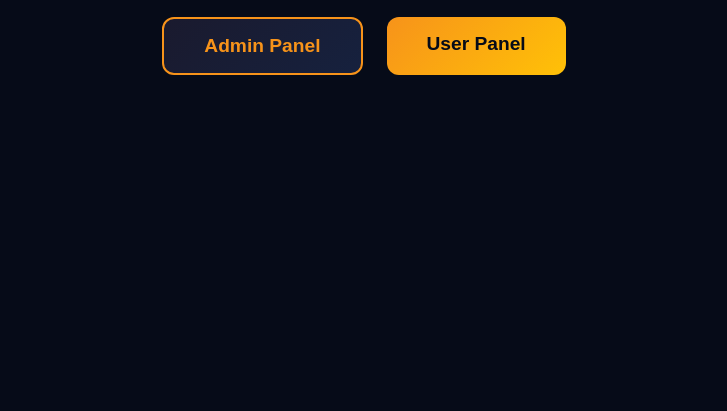
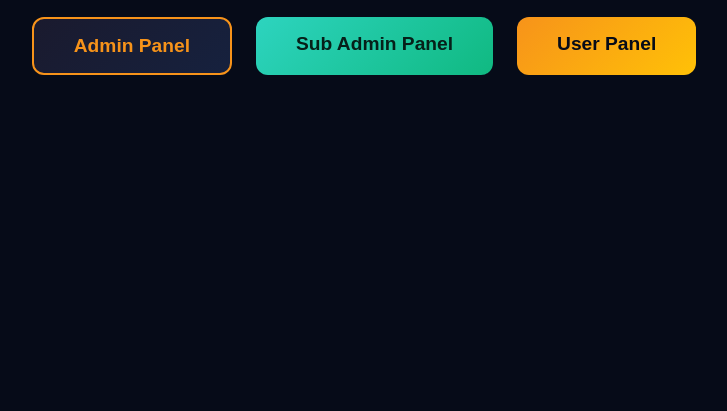
Before and after one commit to qutexora62/Fun2Money, a plain HTML site: page index.html in a window 1280 px wide. Shown: the part 389-800 px from the top of the page, without its empty margins (276-1003 px from the left). Drawn offline with Linux system fonts and the light colour scheme.

Commit message:
Add subadmin link to index.html

```diff
--- a/index.html
+++ b/index.html
@@ -13,6 +13,7 @@ h1{font-size:2rem;margin-bottom:2rem;background:linear-gradient(135deg,#f7931a,#
 a{display:block;padding:1rem 2.5rem;border-radius:12px;text-decoration:none;font-size:1.2rem;font-weight:700;transition:transform .2s,box-shadow .2s}
 a:hover{transform:translateY(-3px);box-shadow:0 8px 25px rgba(247,147,26,.3)}
 .admin{background:linear-gradient(135deg,#1a1a2e,#16213e);color:#f7931a;border:2px solid #f7931a}
+.sub{background:linear-gradient(135deg,#2dd4bf,#10b981);color:#062019}
 .user{background:linear-gradient(135deg,#f7931a,#ffc107);color:#060B18}
 </style>
 </head>
@@ -21,6 +22,7 @@ a:hover{transform:translateY(-3px);box-shadow:0 8px 25px rgba(247,147,26,.3)}
 <h1>Fun2Money</h1>
 <div class="links">
 <a class="admin" href="admin.html">Admin Panel</a>
+<a class="sub" href="subadmin.html">Sub Admin Panel</a>
 <a class="user" href="user.html">User Panel</a>
 </div>
 </div>
```
